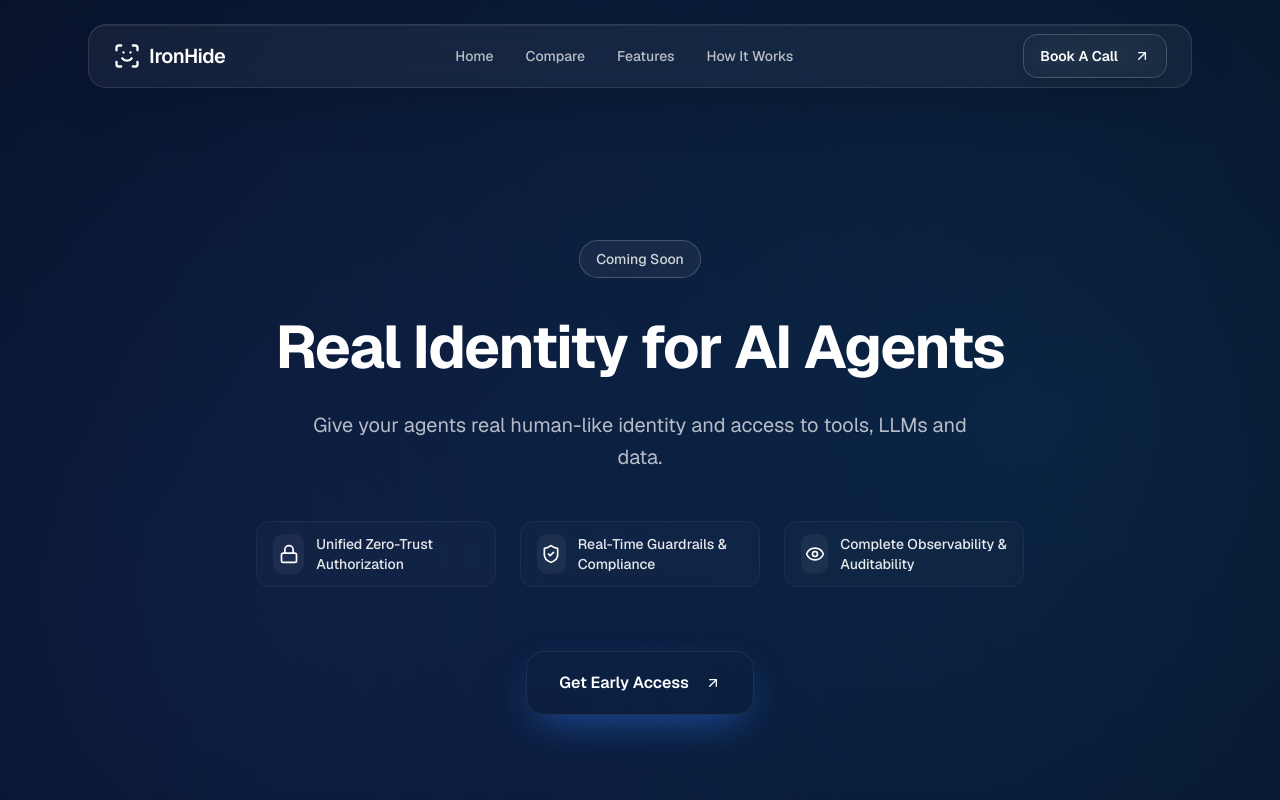
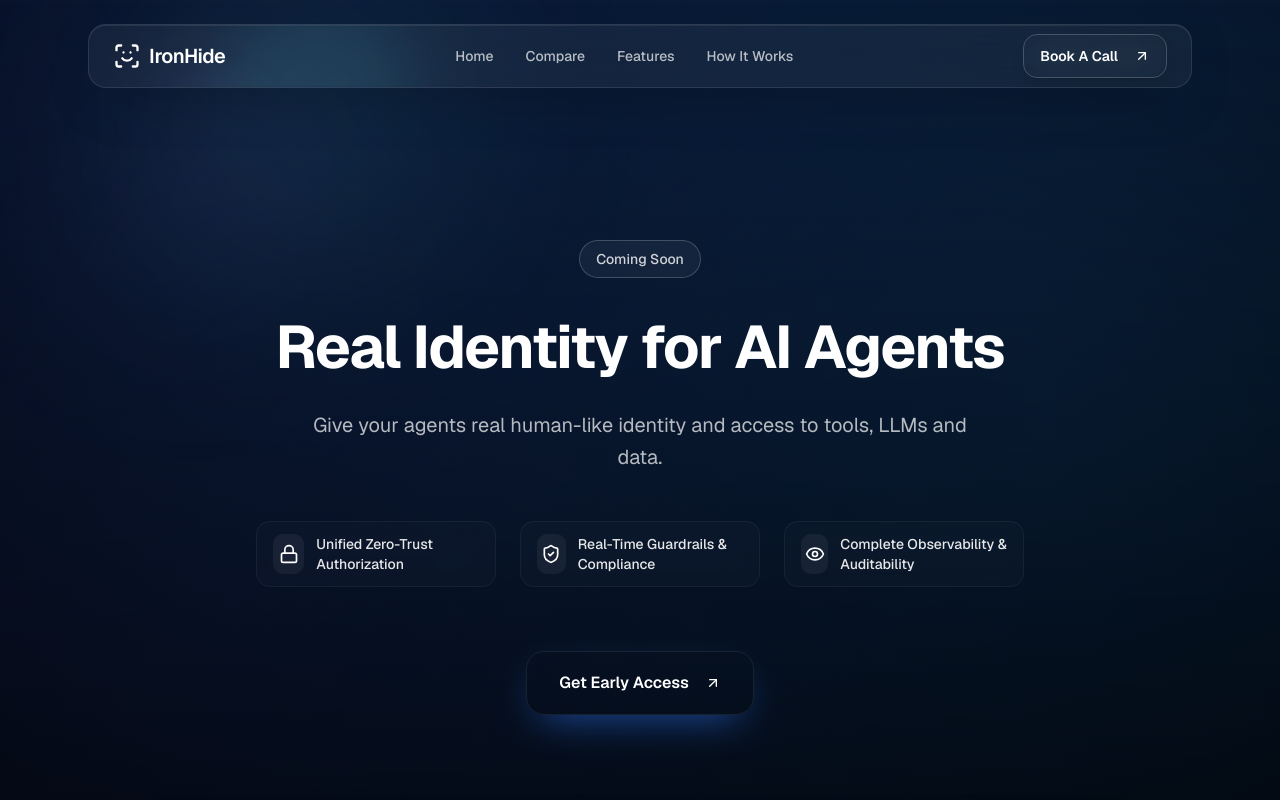
Before and after one commit to msidhartha7/ironhide, a Next.js app: page / in a window 1280 px wide. Shown: the top 800 px of the page. Built offline with nearby package versions, Linux system fonts and the light colour scheme.

Commit message:
update background

```diff
--- a/app/globals.css
+++ b/app/globals.css
@@ -149,6 +149,107 @@
     animation: menu-slide 0.5s ease-out forwards;
   }
 
+  /* Soft moving glows for glass surfaces */
+  @keyframes glow-drift {
+    0% {
+      transform: translate3d(var(--x-start), var(--y-start), 0) scale(var(--scale, 1));
+      opacity: 0.45;
+    }
+    50% {
+      opacity: 0.25;
+    }
+    100% {
+      transform: translate3d(var(--x-end), var(--y-end), 0) scale(var(--scale, 1));
+      opacity: 0.1;
+    }
+  }
+
+  .header-glow {
+    position: absolute;
+    border-radius: 9999px;
+    filter: blur(32px);
+    mix-blend-mode: screen;
+    animation: glow-drift var(--duration, 16s) ease-in-out infinite alternate;
+  }
+
+  .glow-a {
+    --x-start: -16%;
+    --y-start: -22%;
+    --x-end: 14%;
+    --y-end: 18%;
+    --scale: 1.15;
+    --duration: 14s;
+  }
+
+  .glow-b {
+    --x-start: 68%;
+    --y-start: -28%;
+    --x-end: 32%;
+    --y-end: 24%;
+    --scale: 0.95;
+    --duration: 18s;
+  }
+
+  .glow-c {
+    --x-start: 26%;
+    --y-start: 42%;
+    --x-end: 52%;
+    --y-end: -12%;
+    --scale: 0.85;
+    --duration: 20s;
+  }
+
+  /* Hero drifting background orbs */
+  @keyframes orb-drift {
+    0% {
+      transform: translate3d(var(--x-start), var(--y-start), 0) scale(var(--scale, 1));
+      opacity: 0.4;
+    }
+    50% {
+      opacity: 0.25;
+    }
+    100% {
+      transform: translate3d(var(--x-end), var(--y-end), 0) scale(var(--scale, 1));
+      opacity: 0.12;
+    }
+  }
+
+  .hero-orb {
+    position: absolute;
+    border-radius: 9999px;
+    filter: blur(80px);
+    mix-blend-mode: screen;
+    animation: orb-drift var(--duration, 22s) ease-in-out infinite alternate;
+    will-change: transform, opacity;
+  }
+
+  .orb-one {
+    --x-start: -18%;
+    --y-start: -6%;
+    --x-end: 12%;
+    --y-end: 16%;
+    --scale: 1.15;
+    --duration: 18s;
+  }
+
+  .orb-two {
+    --x-start: 62%;
+    --y-start: -12%;
+    --x-end: 38%;
+    --y-end: 24%;
+    --scale: 1.05;
+    --duration: 21s;
+  }
+
+  .orb-three {
+    --x-start: 28%;
+    --y-start: 38%;
+    --x-end: 48%;
+    --y-end: 4%;
+    --scale: 0.95;
+    --duration: 24s;
+  }
+
   @keyframes menu-slide-out {
     from {
       transform: translateY(0);
--- a/components/landing/Header.tsx
+++ b/components/landing/Header.tsx
@@ -17,7 +17,16 @@ export default function Header() {
         <>
             <header className="fixed top-6 left-0 right-0 z-50">
                 <div className="mx-auto flex max-w-6xl items-center justify-center px-4 md:px-6">
-                    <div className="glass-panel relative flex h-16 w-full items-center justify-between rounded-2xl bg-night-900/70 px-4 md:px-6">
+                    <div className="glass-panel relative flex h-16 w-full items-center justify-between overflow-hidden rounded-2xl bg-night-900/70 px-4 md:px-6">
+                        <div
+                            aria-hidden
+                            className="pointer-events-none absolute inset-0 overflow-hidden rounded-2xl"
+                        >
+                            <span className="header-glow glow-a h-40 w-40 bg-brand-400/35 blur-3xl" />
+                            <span className="header-glow glow-b h-52 w-52 bg-cyan-300/30 blur-3xl" />
+                            <span className="header-glow glow-c h-36 w-36 bg-indigo-400/25 blur-3xl" />
+                        </div>
+
                         <Link href="/" className="flex items-center gap-2">
                             <ScanFace className="h-7 w-7 text-brand-400 drop-shadow-glow" />
                             <span className="text-xl font-semibold tracking-tight text-white">
@@ -52,15 +61,16 @@ export default function Header() {
                             </Button>
                         </div>
 
-                        <button
-                            type="button"
+                        <Button
+                            variant="outline"
+                            size="icon"
                             onClick={() => setIsMenuOpen(true)}
                             aria-label="Open menu"
                             aria-expanded={isMenuOpen}
-                            className="flex h-12 w-12 items-center justify-center rounded-xl border border-white/15 bg-night-800/70 text-white shadow-lg ring-2 ring-brand-400/60 transition hover:-translate-y-0.5 hover:border-white/30 hover:bg-night-800 md:hidden"
+                            className="flex h-12 w-12 items-center justify-center rounded-xl bg-night-800/70 text-white shadow-lg transition hover:-translate-y-0.5 hover:border-white/30 hover:bg-night-800 md:hidden"
                         >
                             <Menu className="h-6 w-6" />
-                        </button>
+                        </Button>
                     </div>
                 </div>
             </header>
@@ -87,14 +97,15 @@ export default function Header() {
                                 <span className="text-2xl font-semibold tracking-tight">IronHide</span>
                             </Link>
 
-                            <button
-                                type="button"
+                            <Button
+                                variant="outline"
+                                size="icon"
                                 onClick={() => setIsMenuOpen(false)}
                                 aria-label="Close menu"
-                                className="group flex h-12 w-12 items-center justify-center rounded-xl border border-amber-300/90 bg-night-800/70 text-white shadow-lg ring-2 ring-amber-300/70 transition hover:scale-[1.02] hover:border-amber-200 hover:bg-night-800"
+                                className="group flex h-12 w-12 items-center justify-center rounded-xl bg-night-800/70 text-white shadow-lg transition hover:scale-[1.02] hover:border-amber-200 hover:bg-night-800"
                             >
                                 <X className="h-6 w-6 text-gray-200 group-hover:text-white" />
-                            </button>
+                            </Button>
                         </div>
 
                         <div className="mt-10 flex flex-col items-center gap-8 text-center text-lg font-semibold text-white">
--- a/components/landing/Hero.tsx
+++ b/components/landing/Hero.tsx
@@ -16,8 +16,13 @@ import {
 export default function Hero() {
     return (
         <section className="relative overflow-hidden bg-night-950 pt-28 pb-20 sm:pt-32 sm:pb-24 lg:pt-36 lg:pb-28">
+            <div className="pointer-events-none absolute inset-0 -z-20 overflow-hidden">
+                <span className="hero-orb orb-one h-64 w-64 bg-brand-400/30" />
+                <span className="hero-orb orb-two h-72 w-72 bg-cyan-300/25" />
+                <span className="hero-orb orb-three h-60 w-60 bg-indigo-400/20" />
+            </div>
             <div className="absolute inset-0 -z-10 bg-hero-radial" />
-            <div className="absolute inset-0 -z-20 bg-gradient-to-b from-night-950 to-night-800" />
+            <div className="absolute inset-0 -z-20 bg-gradient-to-b from-night-950 to-black" />
             <div className="absolute inset-x-0 bottom-[-200px] -z-10 h-[500px] bg-hero-glow" />
 
             <div className="container mx-auto px-4 sm:px-6 lg:px-8 mt-24">
@@ -72,7 +77,8 @@ export default function Hero() {
                         <Button
                             asChild
                             size="lg"
-                            className="h-12 rounded-2xl border border-brand-500/60 h-16 bg-gradient-to-r from-brand-600 to-brand-500 px-8 text-base font-semibold text-white shadow-[0_15px_40px_-15px_rgba(47,123,255,0.65)] transition hover:brightness-110"
+                            variant="outline"
+                            className="h-12 rounded-2xl border border-brand-500/10 h-16 bg-gradient-to-r from-brand-900 to-brand-800 px-8 text-base font-semibold text-white shadow-[0_15px_40px_-15px_rgba(47,123,255,0.65)] transition hover:brightness-110"
                         >
                             <Link href="#">
                                 Get Early Access
```
